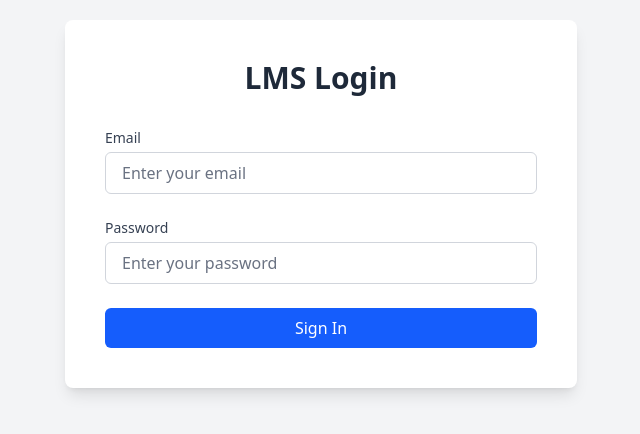
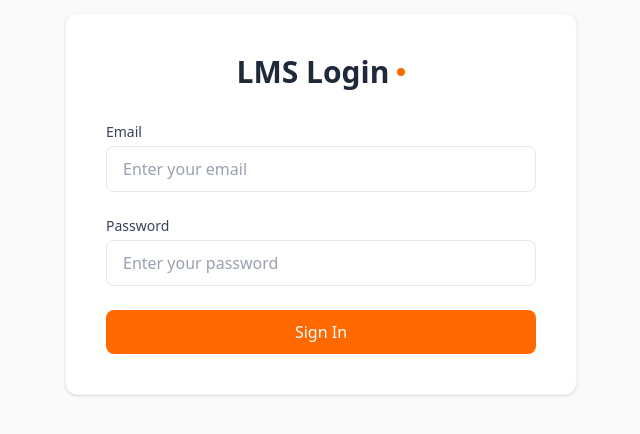
Before and after one commit to thegit-69/lms, a React (Vite) app: page /login in a window 1280 px wide. Shown: the part 196-630 px from the top of the page, without its empty margins (319-959 px from the left). Built offline with nearby package versions, Linux system fonts and the light colour scheme; no server answers.

Commit message:
Added Orange theme to login page looks nice BTW

```diff
--- a/src/auth/Login.jsx
+++ b/src/auth/Login.jsx
@@ -58,11 +58,14 @@ function Login() {
     };
 
     return (
-        <div className="min-h-screen flex items-center justify-center bg-gray-100 px-4 sm:px-6 lg:px-8">
-            <div className="w-full max-w-sm sm:max-w-md lg:max-w-lg bg-white rounded-lg shadow-md lg:shadow-lg p-6 sm:p-8 lg:p-10">
-                <h1 className="text-xl sm:text-2xl lg:text-3xl font-bold text-center text-gray-800 mb-6 lg:mb-8">
-                    LMS Login
-                </h1>
+        <div className="min-h-screen flex items-center justify-center bg-slate-50 px-4 sm:px-6 lg:px-8">
+            <div className="w-full max-w-sm sm:max-w-md lg:max-w-lg bg-white rounded-xl border border-gray-100 shadow-sm p-6 sm:p-8 lg:p-10">
+                <div className="flex items-center justify-center gap-2 mb-6 lg:mb-8">
+                    <h1 className="text-xl sm:text-2xl lg:text-3xl font-bold text-center text-gray-800">
+                        LMS Login
+                    </h1>
+                    <span className="w-2 h-2 rounded-full bg-orange-500"></span>
+                </div>
 
                 <form onSubmit={handleSubmit} className="space-y-4 sm:space-y-5 lg:space-y-6">
                     <div>
@@ -79,7 +82,7 @@ function Login() {
                             onChange={(e) => setEmail(e.target.value)}
                             required
                             placeholder="Enter your email"
-                            className="w-full px-4 py-2 border border-gray-300 rounded-md text-gray-900 placeholder-gray-500 focus:outline-none focus:ring-2 focus:ring-blue-500 focus:border-transparent"
+                            className="w-full px-4 py-2.5 border border-gray-200 rounded-lg text-gray-900 placeholder-gray-400 focus:outline-none focus:ring-2 focus:ring-orange-500 focus:border-transparent transition-colors"
                         />
                     </div>
 
@@ -97,18 +100,18 @@ function Login() {
                             onChange={(e) => setPassword(e.target.value)}
                             required
                             placeholder="Enter your password"
-                            className="w-full px-4 py-2 border border-gray-300 rounded-md text-gray-900 placeholder-gray-500 focus:outline-none focus:ring-2 focus:ring-blue-500 focus:border-transparent"
+                            className="w-full px-4 py-2.5 border border-gray-200 rounded-lg text-gray-900 placeholder-gray-400 focus:outline-none focus:ring-2 focus:ring-orange-500 focus:border-transparent transition-colors"
                         />
                     </div>
 
                     {error && (
-                        <p className="text-red-600 text-sm text-center">{error}</p>
+                        <p className="text-red-500 text-sm text-center">{error}</p>
                     )}
 
                     <button
                         type="submit"
                         disabled={loading}
-                        className="w-full py-2 px-4 bg-blue-600 text-white font-medium rounded-md hover:bg-blue-700 focus:outline-none focus:ring-2 focus:ring-blue-500 focus:ring-offset-2 disabled:opacity-50 disabled:cursor-not-allowed transition-colors"
+                        className="w-full py-2.5 px-4 bg-orange-500 text-white font-medium rounded-lg hover:bg-orange-600 focus:outline-none focus:ring-2 focus:ring-orange-500 focus:ring-offset-2 disabled:opacity-50 disabled:cursor-not-allowed transition-colors"
                     >
                         {loading ? 'Signing in...' : 'Sign In'}
                     </button>
```
